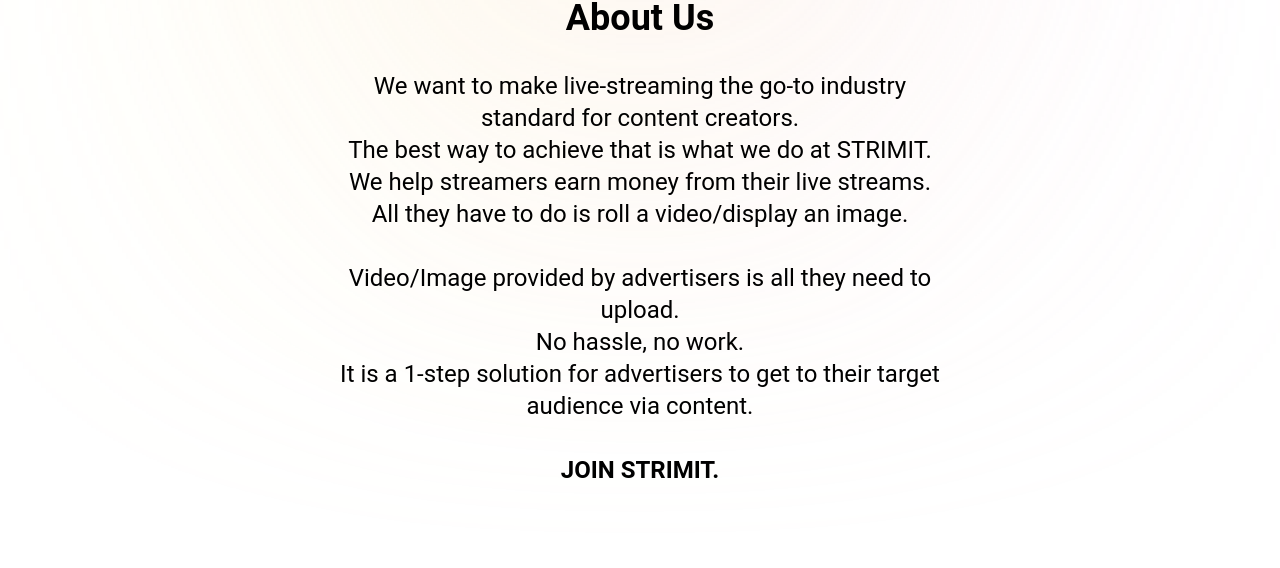
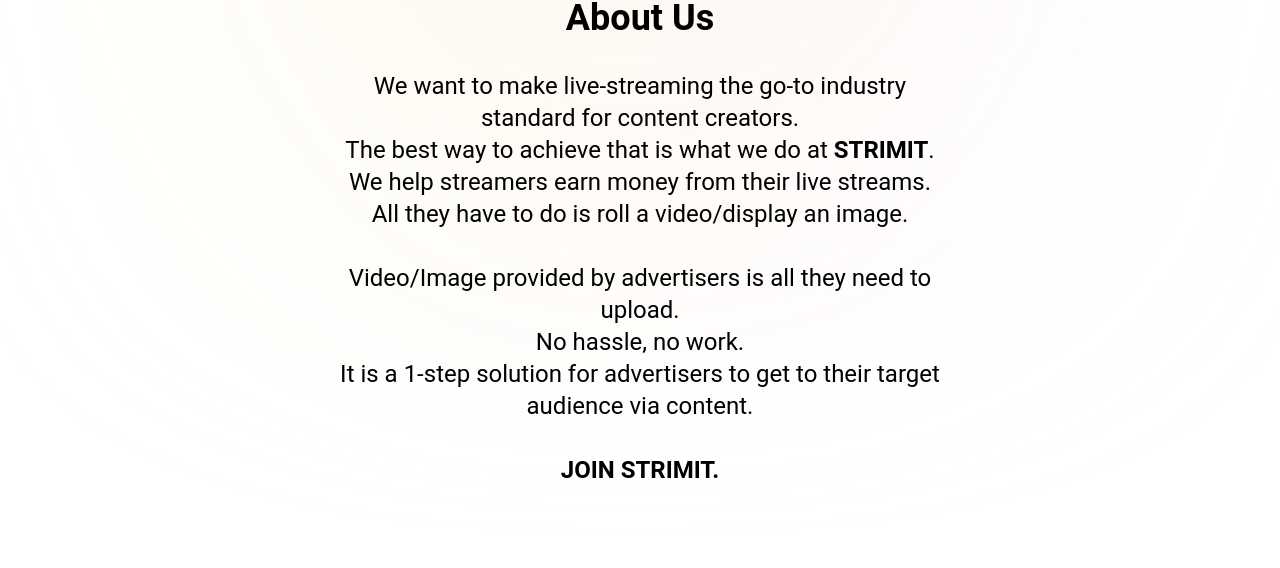
Before and after one commit to bhavesh-chaudhari/strimit, a Next.js app in the folder client/: page /about in a window 1280 px wide. Shown: the part 166-734 px from the top of the page. Built offline with nearby package versions, Linux system fonts and the light colour scheme; no server answers.

Commit message:
added span in AboutMain.tsx

```diff
--- a/client/src/components/AboutMain.tsx
+++ b/client/src/components/AboutMain.tsx
@@ -10,7 +10,7 @@ const AboutMain = () => {
           We want to make live-streaming the go-to industry standard for content
           creators.
           <br />
-          The best way to achieve that is what we do at STRIMIT.
+          The best way to achieve that is what we do at <span className="font-semibold">STRIMIT</span>.
           <br />
           We help streamers earn money from their live streams.
           <br />
```
